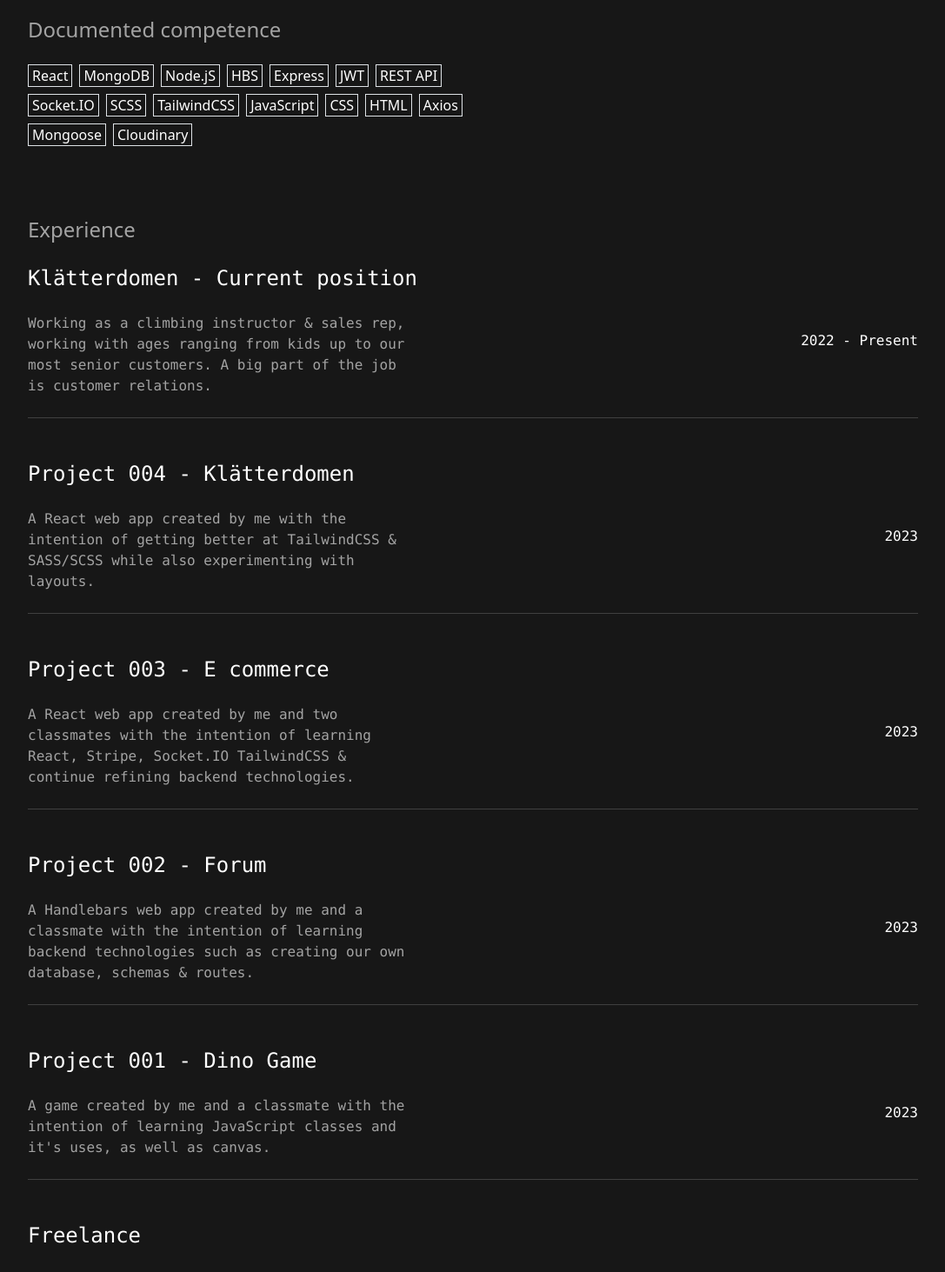
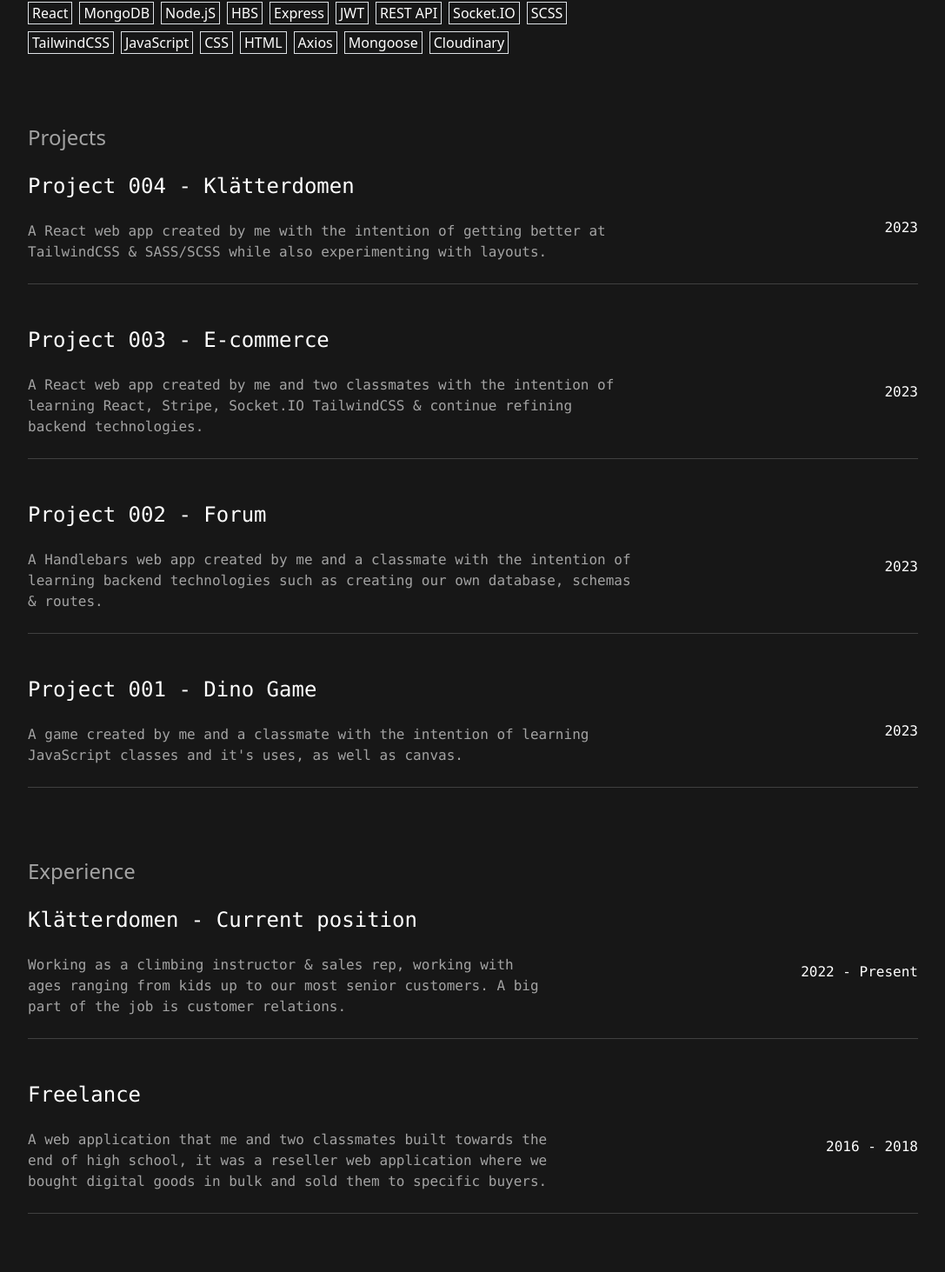
Before and after one commit to SimonBjorkberg/portfolio, a React (Create React App) app: page /info in a window 1280 px wide. Shown: the part 1094-2557 px from the top of the page at 87% size, without its empty margins (96-1183 px from the left). Built offline with nearby package versions, Linux system fonts and the light colour scheme.

Commit message:
created project div

```diff
--- a/src/components/Dinogame.js
+++ b/src/components/Dinogame.js
@@ -1,5 +1,6 @@
 import { useState } from 'react';
 import dinoImage from '../images/dino.avif';
+import climbingImage from '../images/info.png'
 
 const Dino = () => {
 
@@ -8,10 +9,10 @@ const Dino = () => {
     return (
         <div className="h-[500px] opacity-80 overflow-hidden hover:cursor-pointer hover:opacity-100 transition-all duration-1000 relative" onMouseEnter={() => setIsHovered(true)} onMouseLeave={() => setIsHovered(false)}>
             <div className="absolute bottom-0 left-0 ml-4 mb-3 z-10 text-black">
-                <p className='mb-1 text-xl font-mono bg-black text-white w-fit p-1'>Game - Project 001</p>
-                <p className='text-3xl bg-black text-white w-fit p-1'>Dino run</p>
+                <p className='mb-1 text-xl font-mono bg-black text-white w-fit p-1'>Web</p>
+                <p className='text-3xl bg-black text-white w-fit p-1'>Portfolio</p>
             </div>
-            <img src={dinoImage} alt='' className={`rounded-sm object-cover w-full h-full transition-all duration-1000 ${isHovered ? "scale-105" : "scale-100"}`}/>
+            <img src={climbingImage} alt='' className={`rounded-sm object-cover w-full h-full transition-all duration-1000 ${isHovered ? "scale-105" : "scale-100"}`}/>
         </div>
     )
 }
--- a/src/components/Footer.js
+++ b/src/components/Footer.js
@@ -4,7 +4,7 @@ const Footer = () => {
             <div className="w-[80%] h-full mx-auto font-sans text-sm justify-between flex text-neutral-500">
                 <p className="h-fit my-auto hover:text-white transition-all duration-500 hover:cursor-pointer">Simon Björkberg © 2024</p>
                 <div className="flex my-auto">
-                    <p className="mr-10 hover:text-white transition-all duration-500 hover:cursor-pointer">Mail</p>
+                    <a className="mr-10 hover:text-white transition-all duration-500 hover:cursor-pointer" href="mailto:S.bjorkberg@gmail.com">Mail</a>
                     <p className="hover:text-white transition-all duration-500 hover:cursor-pointer">LinkedIn</p>
                 </div>
             </div>
--- /dev/null
+++ b/src/components/ProjectContainer.js
@@ -0,0 +1,15 @@
+const ProjectContainer = ({ title, description, timeFrame }) => {
+    return (
+        <div className='font-light font-mono border-b mb-5 border-neutral-700 flex justify-between h-fit'>
+            <div className='flex flex-col justify-between w-full'>
+                <h1 className='text-2xl mb-4'>{title}</h1>
+                <p className='mb-4 w-1/2 min-w-[700px] text-neutral-400'>{description}</p>
+            </div>
+            <div className='my-auto w-44 text-right'>
+                <p className=''>{timeFrame}</p>
+            </div>
+        </div>
+    )
+}
+
+export default ProjectContainer;
--- a/src/pages/Info.js
+++ b/src/pages/Info.js
@@ -1,3 +1,4 @@
+import ProjectContainer from '../components/ProjectContainer'
 import infoImage from '../images/info.png'
 import { Link } from 'react-router-dom'
 
@@ -16,26 +17,33 @@ const Info = () => {
                     <Link to='https://topbouldering.com/what-is-a-boulder-problem/' target='_blank' rel='noopener noreferrer'> problem</Link>
                 </span>.
             </p>
-            <div className='w-1/2 font-light'>
+            <div className='w-1/2 min-w-[700px] font-light'>
                 <h1 className="text-2xl max-w-[900px] mt-16 mb-4 leading-[40px] [word-spacing:-10px] text-neutral-400">Info</h1>
                 <p className='mb-3'>I combine my love for problem solving with my education in innovation to create well functioning and user friendly web applications.</p>
                 <p className='mb-3'>During my freetime you can expect to find me in the various climbing gyms around Gothenburg, or relaxing infront of my computer either playing games or learning new technologies related to front-end developing.</p>
                 <p className='mb-3'>I consider myself a good teamplayer and do not break under pressure or in stressful situations, and I rarely give up when things get tough.</p>
             </div>
-            <div className='w-1/2 h-fit mt-16'>
-                <h1 className='text-2xl mb-4 text-neutral-400 font-light'>Documented competence</h1>
+            <div className='w-1/2 min-w-[700px] h-fit mt-16'>
+                <h1 className='text-2xl mb-4 text-neutral-400 font-light'>Documented competences</h1>
                 <div className='flex flex-wrap gap-2 w-full h-fit'>
                     {technologies.map((tech) => {
                         return <p className='px-1 border border-neutral-600 w-fit'>{tech}</p>
                     })}
                 </div>
             </div>
+            <div className='mt-20 w-full'>
+                <h1 className='font-light text-2xl mb-4 text-neutral-400'>Projects</h1>
+                <ProjectContainer title={"Project 004 - Klätterdomen"} description={"A React web app created by me with the intention of getting better at TailwindCSS & SASS/SCSS while also experimenting with layouts."} timeFrame={"2023"} />
+                <ProjectContainer title={"Project 003 - E-commerce"} description={"A React web app created by me and two classmates with the intention of learning React, Stripe, Socket.IO TailwindCSS & continue refining backend technologies."} timeFrame={"2023"} />
+                <ProjectContainer title={"Project 002 - Forum"} description={"A Handlebars web app created by me and a classmate with the intention of learning backend technologies such as creating our own database, schemas & routes."} timeFrame={"2023"} />
+                <ProjectContainer title={"Project 001 - Dino Game"} description={"A game created by me and a classmate with the intention of learning JavaScript classes and it's uses, as well as canvas."} timeFrame={"2023"} />
+            </div>
             <div className='mt-20'>
                 <h1 className='font-light text-2xl mb-4 text-neutral-400'>Experience</h1>
                 <div className='font-light font-mono border-b mb-5 border-neutral-700 flex justify-between h-fit'>
                     <div className='flex flex-col justify-between w-full'>
                         <h1 className='text-2xl mb-4'>Klätterdomen - Current position</h1>
-                        <p className='mb-4 w-1/2 text-neutral-400'>Working as a climbing instructor & sales rep, working with ages ranging from kids up to our most senior customers. A big part of the job is customer relations.</p>
+                        <p className='mb-4 w-1/2 min-w-[600px] text-neutral-400'>Working as a climbing instructor & sales rep, working with ages ranging from kids up to our most senior customers. A big part of the job is customer relations.</p>
                     </div>
                     <div className='my-auto w-44 text-right'>
                         <p className=''>2022 - Present</p>
@@ -43,44 +51,8 @@ const Info = () => {
                 </div>
                 <div className='font-light font-mono border-b mb-5 border-neutral-700 flex justify-between h-fit'>
                     <div className='flex flex-col justify-between w-full'>
-                        <h1 className='text-2xl mb-4'>Project 004 - Klätterdomen</h1>
-                        <p className='mb-4 w-1/2 text-neutral-400'>A React web app created by me with the intention of getting better at TailwindCSS & SASS/SCSS while also experimenting with layouts.</p>
-                    </div>
-                    <div className='my-auto w-44 text-right'>
-                        2023
-                    </div>
-                </div>
-                <div className='font-light font-mono border-b mb-5 border-neutral-700 flex justify-between h-fit'>
-                    <div className='flex flex-col justify-between w-full'>
-                        <h1 className='text-2xl mb-4'>Project 003 - E commerce</h1>
-                        <p className='mb-4 w-1/2 text-neutral-400'>A React web app created by me and two classmates with the intention of learning React, Stripe, Socket.IO TailwindCSS & continue refining backend technologies.</p>
-                    </div>
-                    <div className='my-auto w-44 text-right'>
-                        2023
-                    </div>
-                </div>
-                <div className='font-light font-mono border-b mb-5 border-neutral-700 flex justify-between h-fit'>
-                    <div className='flex flex-col justify-between w-full'>
-                        <h1 className='text-2xl mb-4'>Project 002 - Forum</h1>
-                        <p className='mb-4 w-1/2 text-neutral-400'>A Handlebars web app created by me and a classmate with the intention of learning backend technologies such as creating our own database, schemas & routes.</p>
-                    </div>
-                    <div className='my-auto w-44 text-right'>
-                        2023
-                    </div>
-                </div>
-                <div className='font-light font-mono border-b mb-5 border-neutral-700 flex justify-between h-fit'>
-                    <div className='flex flex-col justify-between w-full'>
-                        <h1 className='text-2xl mb-4'>Project 001 - Dino Game</h1>
-                        <p className='mb-4 w-1/2 text-neutral-400'>A game created by me and a classmate with the intention of learning JavaScript classes and it's uses, as well as canvas.</p>
-                    </div>
-                    <div className='my-auto w-44 text-right'>
-                        2023
-                    </div>
-                </div>
-                <div className='font-light font-mono border-b mb-5 border-neutral-700 flex justify-between h-fit'>
-                    <div className='flex flex-col justify-between w-full'>
                         <h1 className='text-2xl mb-4'>Freelance</h1>
-                        <p className='mb-4 w-1/2 text-neutral-400'>A web application that me and two classmates built towards the end of high school, it was a reseller web application where we bought digital goods in bulk and sold them to specific buyers.</p>
+                        <p className='mb-4 w-1/2 min-w-[600px] text-neutral-400'>A web application that me and two classmates built towards the end of high school, it was a reseller web application where we bought digital goods in bulk and sold them to specific buyers.</p>
                     </div>
                     <div className='my-auto w-44 text-right'>
                         2016 - 2018
@@ -93,7 +65,7 @@ const Info = () => {
             <div className='font-light font-mono border-b mb-5 border-neutral-700 flex justify-between h-fit'>
                 <div className='flex flex-col justify-between w-full'>
                     <h1 className='text-2xl mb-4'>Ironhack Bootcamp</h1>
-                    <p className='mb-4 w-1/2 text-neutral-400'>An intense 6 month fullstack JavaScript course with the prime goal of learning industry standard practices to be able to jump straight into the market.</p>
+                    <p className='mb-4 w-1/2 min-w-[600px] text-neutral-400'>An intense 6 month fullstack JavaScript course with the prime goal of learning industry standard practices to be able to jump straight into the market.</p>
                 </div>
                 <div className='my-auto w-44 text-right'>
                     2023
@@ -102,7 +74,7 @@ const Info = () => {
             <div className='font-light font-mono border-b mb-5 border-neutral-700 flex justify-between h-fit'>
                 <div className='flex flex-col justify-between w-full'>
                     <h1 className='text-2xl mb-4'>Thoren Innovation School</h1>
-                    <p className='mb-4 w-1/2 text-neutral-400'>An innovative high-school with a focus on innovation, coming up with new ideas & solving problems in creative ways. This is where my programming journey started.</p>
+                    <p className='mb-4 w-1/2 min-w-[600px] text-neutral-400'>An innovative high-school with a focus on innovation, coming up with new ideas & solving problems in creative ways. This is where my programming journey started.</p>
                 </div>
                 <div className='my-auto w-44 text-right'>
                     2014 - 2017
```
